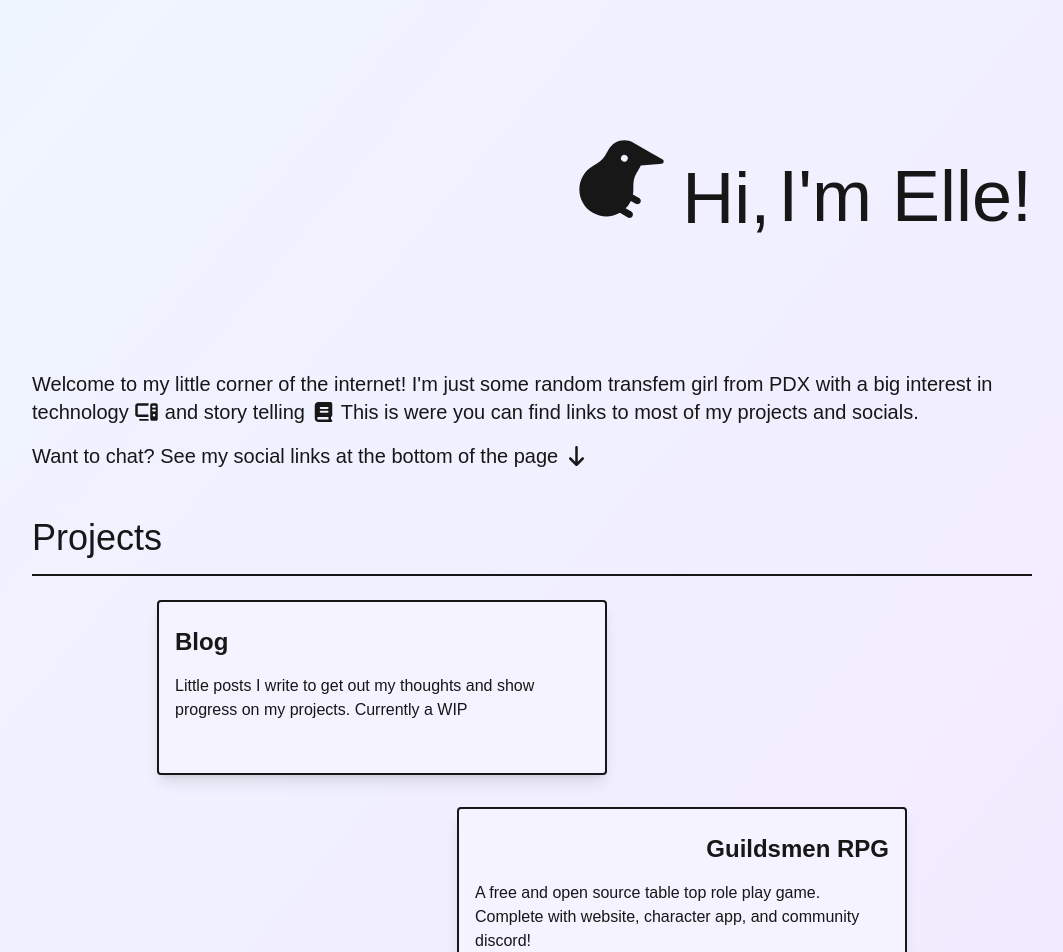
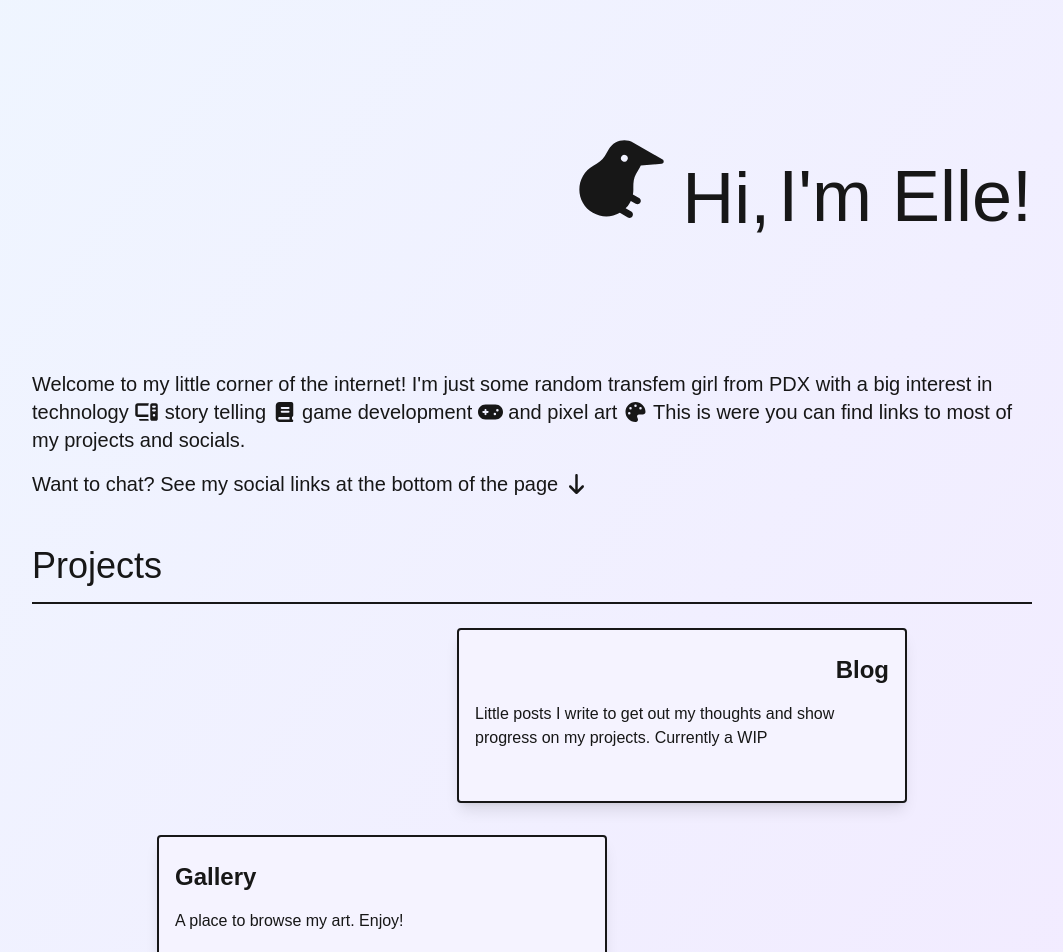
Before and after one commit to ellebell43/my-website, a Next.js app: page / in a window 1280 px wide. Shown: the top 952 px of the page, without its empty margins (108-1171 px from the left). Built offline with nearby package versions, Linux system fonts and the light colour scheme; a web font is replaced by a local one.

Commit message:
Blurb update. Gallery init

```diff
--- /dev/null
+++ b/app/gallery/page.tsx
@@ -0,0 +1,15 @@
+import PrimaryPageWrapper from "@/lib/components/primary-page-wrapper";
+import { Metadata } from "next";
+
+export const metadata: Metadata = {
+  title: "Gallery | ellebell.dev",
+  description: "My art! Mostly pixel art. Enjoy!"
+}
+
+export default function Page() {
+  return (
+    <PrimaryPageWrapper>
+      <h1>Gallery</h1>
+    </PrimaryPageWrapper>
+  )
+}
--- a/app/page.tsx
+++ b/app/page.tsx
@@ -2,9 +2,10 @@ import Link from "next/link"
 import ProjectCard from "../lib/components/project-card"
 import { FontAwesomeIcon } from "@fortawesome/react-fontawesome"
 import { faDiscord, faGithub, faMastodon } from "@fortawesome/free-brands-svg-icons"
-import { faArrowDown, faBook, faComputer, faKiwiBird } from "@fortawesome/free-solid-svg-icons"
+import { faArrowDown, faBook, faComputer, faGamepad, faKiwiBird, faPalette } from "@fortawesome/free-solid-svg-icons"
 import { Metadata } from "next"
 import PrimaryPageWrapper from "@/lib/components/primary-page-wrapper"
+import Image from "next/image"
 
 export const metadata: Metadata = {
   title: "ellebell.dev",
@@ -18,13 +19,14 @@ export default function Page() {
 
         <h1 className="md:text-7xl text-6xl text-right flex flex-col md:flex-row gap-2 border-0"><span><FontAwesomeIcon width={84} className="self-end inline relative bottom-4 -rotate-60" icon={faKiwiBird} /> Hi,</span><span> I'm Elle!</span></h1>
       </div>
-      <p className="text-xl my-3">Welcome to my little corner of the internet! I'm just some random transfem girl from PDX with a big interest in technology <FontAwesomeIcon className="inline" width={20} icon={faComputer} /> and story telling <FontAwesomeIcon className="inline" width={20} icon={faBook} /> This is were you can find links to most of my projects and socials.</p>
+      <p className="text-xl my-3">Welcome to my little corner of the internet! I'm just some random transfem girl from PDX with a big interest in technology <FontAwesomeIcon className="inline" width={20} icon={faComputer} /> story telling <FontAwesomeIcon className="inline" width={18} icon={faBook} /> game development <FontAwesomeIcon className="inline" width={20} icon={faGamepad} /> and pixel art <FontAwesomeIcon className="inline" width={20} icon={faPalette} /> This is were you can find links to most of my projects and socials.</p>
 
       <p className="text-xl my-4">Want to chat? See my social links at the bottom of the page <FontAwesomeIcon className="inline" width={12} icon={faArrowDown} /></p>
 
       <h2 className="border-b-2 mt-12 mb-6 text-4xl pb-4">Projects</h2>
       <div className="flex flex-col gap-8 max-w-[750px] mx-auto">
-        <ProjectCard href="/blog" title="Blog" description="Little posts I write to get out my thoughts and show progress on my projects. Currently a WIP" />
+        <ProjectCard href="/blog" title="Blog" description="Little posts I write to get out my thoughts and show progress on my projects. Currently a WIP" right={true} />
+        <ProjectCard href="/gallery" title="Gallery" description="A place to browse my art. Enjoy!" />
         <ProjectCard href="https://guildsmenrpg.com" title="Guildsmen RPG" description="A free and open source table top role play game. Complete with website, character app, and community discord!" right={true} />
         <ProjectCard href="/mapper" title="Traveller Mapper" description="A fun little tool for randomly generating, editing, and saving hex maps for the table top role play game, Traveller" />
         <ProjectCard href="/kendoris" title="Kendoris Subsector" description="A map of Kendoris Subsector, the setting for a Traveller game I used to run." right={true} />
```
